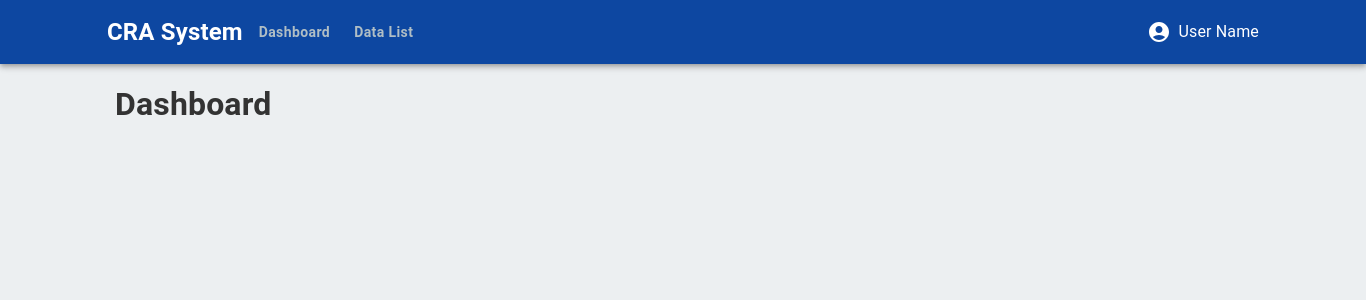
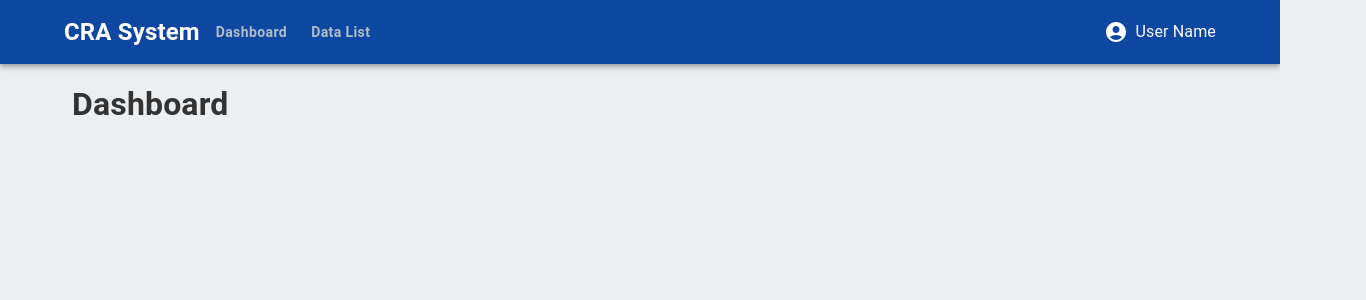
Before and after one commit to kosukekashiwa/cra-sample, a React (Create React App) app: page /cra-app/dashboard in a window 1280 px wide. Shown: the top 300 px of the page, 1366 px wide, since content can reach past the window. Built offline with nearby package versions, Linux system fonts and the light colour scheme.

Commit message:
refactor screen size

```diff
--- a/src/views/atoms/containers/MainContainer.tsx
+++ b/src/views/atoms/containers/MainContainer.tsx
@@ -1,5 +1,6 @@
 import React from 'react';
 import Box from '@mui/material/Box';
+import { SCREEN_WIDTH } from '../../theme';
 
 type MainContainerProps = {
   children: React.ReactNode;
@@ -7,8 +8,10 @@ type MainContainerProps = {
 
 const MainContainer: React.VFC<MainContainerProps> = (props) => {
   return (
-    <Box flexGrow={1} width="1200px" margin="auto" px="32px" py="16px" sx={{ overflowY: 'auto' }}>
-      {props.children}
+    <Box flexGrow={1} sx={{ overflowY: 'auto' }}>
+      <Box width={`${SCREEN_WIDTH}px`} margin="auto" px="32px" py="16px">
+        {props.children}
+      </Box>
     </Box>
   );
 };
--- a/src/views/theme.ts
+++ b/src/views/theme.ts
@@ -1,5 +1,7 @@
 import { createTheme } from '@mui/material/styles';
 import { blueGrey, blue, deepOrange } from '@mui/material/colors';
+
+export const SCREEN_WIDTH = 1200;
 
 const theme = createTheme({
   palette: {
@@ -10,7 +12,7 @@ const theme = createTheme({
     MuiCssBaseline: {
       styleOverrides: {
         body: {
-          minWidth: '1366px',
+          minWidth: `${SCREEN_WIDTH}px`,
           color: '#333333',
           backgroundColor: blueGrey[50],
         },
@@ -19,7 +21,7 @@ const theme = createTheme({
     MuiToolbar: {
       styleOverrides: {
         root: {
-          width: '1200px',
+          width: `${SCREEN_WIDTH}px`,
           margin: 'auto',
         },
       },
```
